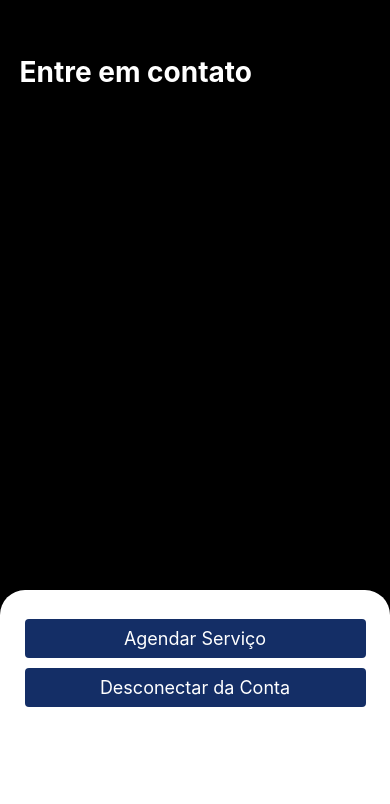
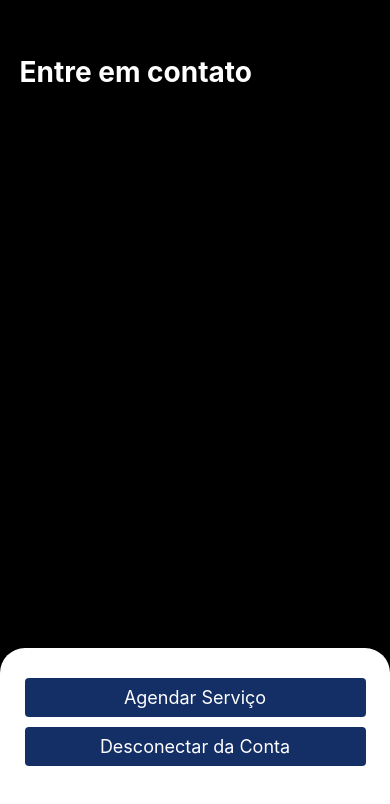
Before and after one commit to BrunoAraujoBarros/black-studio, a React Native app: screen /Home in a window 390 px wide. Shown: the top 804 px of the page. Built offline with nearby package versions, Linux system fonts and the light colour scheme.

Commit message:
feat: the last of the adjustments

```diff
--- a/App.js
+++ b/App.js
@@ -105,6 +105,7 @@ export default function App() {
                     name="Chat"
                     component={Chat}
                     options={({route}) => ({
+                        headerShown: false ,
                         headerBackVisible: false,
                         title: route.params.name,
                         headerTitleStyle: { fontWeight: 'bold' },
--- a/src/screens/Chat.js
+++ b/src/screens/Chat.js
@@ -1,8 +1,9 @@
 import { StyleSheet, Text, View } from 'react-native';
 import React, { useState, useCallback, useEffect } from 'react';
-import { GiftedChat, Send } from 'react-native-gifted-chat';
+import { GiftedChat, Send, Bubble } from 'react-native-gifted-chat';
 import { autenticacao, db } from '../../firebase/fiirebaseconfig';
 import { addDoc, collection, doc, orderBy, serverTimestamp, query, onSnapshot } from 'firebase/firestore';
+import * as Animatable from 'react-native-animatable';
 
 export default function Chat({ route }) {
     const { uid } = route.params || {};
@@ -58,23 +59,58 @@ export default function Chat({ route }) {
             </View>
         </Send>
     );
+    const renderBubble = (props) => {
+        return (
+            <Bubble
+                {...props}
+                wrapperStyle={{
+                    right: {
+                        backgroundColor: '#142E66', // Cor das mensagens enviadas
+                    },
+                    left: {
+                        backgroundColor: '#1a1a1a', // Cor das mensagens recebidas
+                    },
+                }}
+                textStyle={{
+                    right: {
+                        color: '#fff', // Cor do texto das mensagens enviadas
+                    },
+                    left: {
+                        color: '#fff', // Cor do texto das mensagens recebidas
+                    },
+                }}
+            />
+        );
+    };
 
     return (
+        <View style={styles.container}>
+            <Animatable.View animation="fadeInLeft" delay={500} style={styles.containerHeader}>
+                  <Text style={styles.message}>Black Studio</Text>
+             </Animatable.View>
+
         <GiftedChat
+
             messages={messages}
             onSend={(text) => onSend(text)}
             user={{ _id: currentUser }}
             placeholder="Digite uma mensagem..."
             renderSend={renderSend}
+            renderBubble={renderBubble}
         />
+        </View>
     );
 }
 
 const styles = StyleSheet.create({
+    container: {
+        flex: 1,
+        backgroundColor: '#000000',
+    },
     sendButton: {
         marginRight: 10,
         marginBottom: 5,
-        backgroundColor: '#007AFF',
+        backgroundColor: '#142E66',
         borderRadius: 20,
         paddingVertical: 5,
         paddingHorizontal: 15,
@@ -83,4 +119,15 @@ const styles = StyleSheet.create({
         color: '#fff',
         fontWeight: 'bold',
     },
+    message: {
+        fontSize: 28,
+        fontWeight: 'bold',
+        color: '#FFF',
+        textAlign: 'center',
+    },
+    containerHeader: {
+        marginTop: '14%',
+        marginBottom: '8%',
+        paddingStart: '5%',
+    },
 });
--- a/src/screens/Home.js
+++ b/src/screens/Home.js
@@ -174,10 +174,8 @@ const styles = StyleSheet.create({
   },
     containerList: {
 
-        flex:2,
+        flex:3,
         backgroundColor: '#000000',
-        justifyContent:'center',
-        alignItems: 'center',
 
 
     },
```
